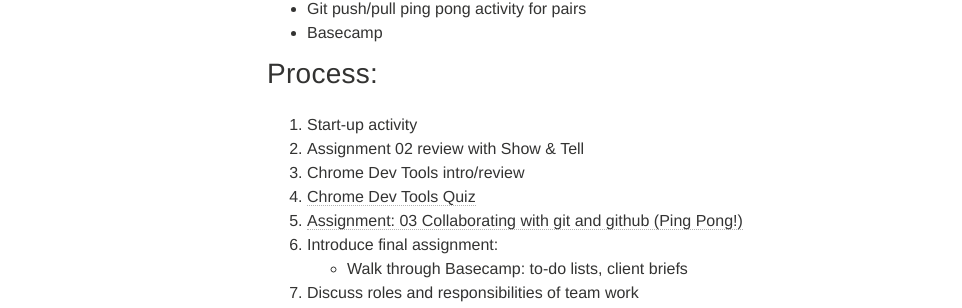
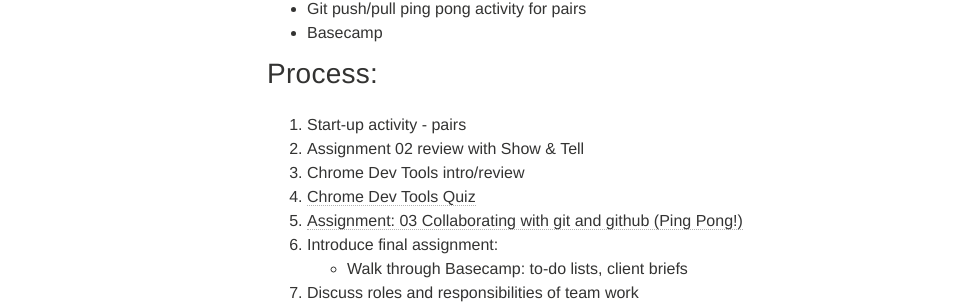
Before and after one commit to portlandcodeschool/primer, a Jekyll site: the page built from _posts/lessons/2015-03-15-primerBasicLessonPlan3.md, in a window 1280 px wide. Shown: the part 717-1025 px from the top of the page, without its empty margins (53-1015 px from the left). Built offline with Jekyll 4.4.1, drawn with Linux system fonts in a browser that asks for light colours; nearby versions of some CDN libraries.

Commit message:
updating lesson plan

```diff
--- a/_posts/lessons/2015-03-15-primerBasicLessonPlan3.md
+++ b/_posts/lessons/2015-03-15-primerBasicLessonPlan3.md
@@ -29,12 +29,12 @@ description: "Seeing your code with Chrome Developer Tools, collaborating with g
 *	Basecamp
 
 ##Process:
-1. Start-up activity
+1. Start-up activity - pairs
 0. Assignment 02 review with Show & Tell
 0. Chrome Dev Tools intro/review
-2.	[Chrome Dev Tools Quiz](https://docs.google.com/forms/d/1Hf4ay2ugLcSXMuDCybTXU2w8kTIubA1AEa4ZJtA0QNU/viewform)
-3.	[Assignment: 03 Collaborating with git and github (Ping Pong!) ](/assignments/03-collaborating-with-git-and-github-ping-pong/)
-5.	Introduce final assignment:
+2. [Chrome Dev Tools Quiz](https://docs.google.com/forms/d/1Hf4ay2ugLcSXMuDCybTXU2w8kTIubA1AEa4ZJtA0QNU/viewform)
+3. [Assignment: 03 Collaborating with git and github (Ping Pong!) ](/primer/assignments/03-collaborating-with-git-and-github-ping-pong/)
+5. Introduce final assignment:
 	*	Walk through Basecamp: to-do lists, client briefs
 6.	Discuss roles and responsibilities of team work
 7.	Create teams for third assignment
```
